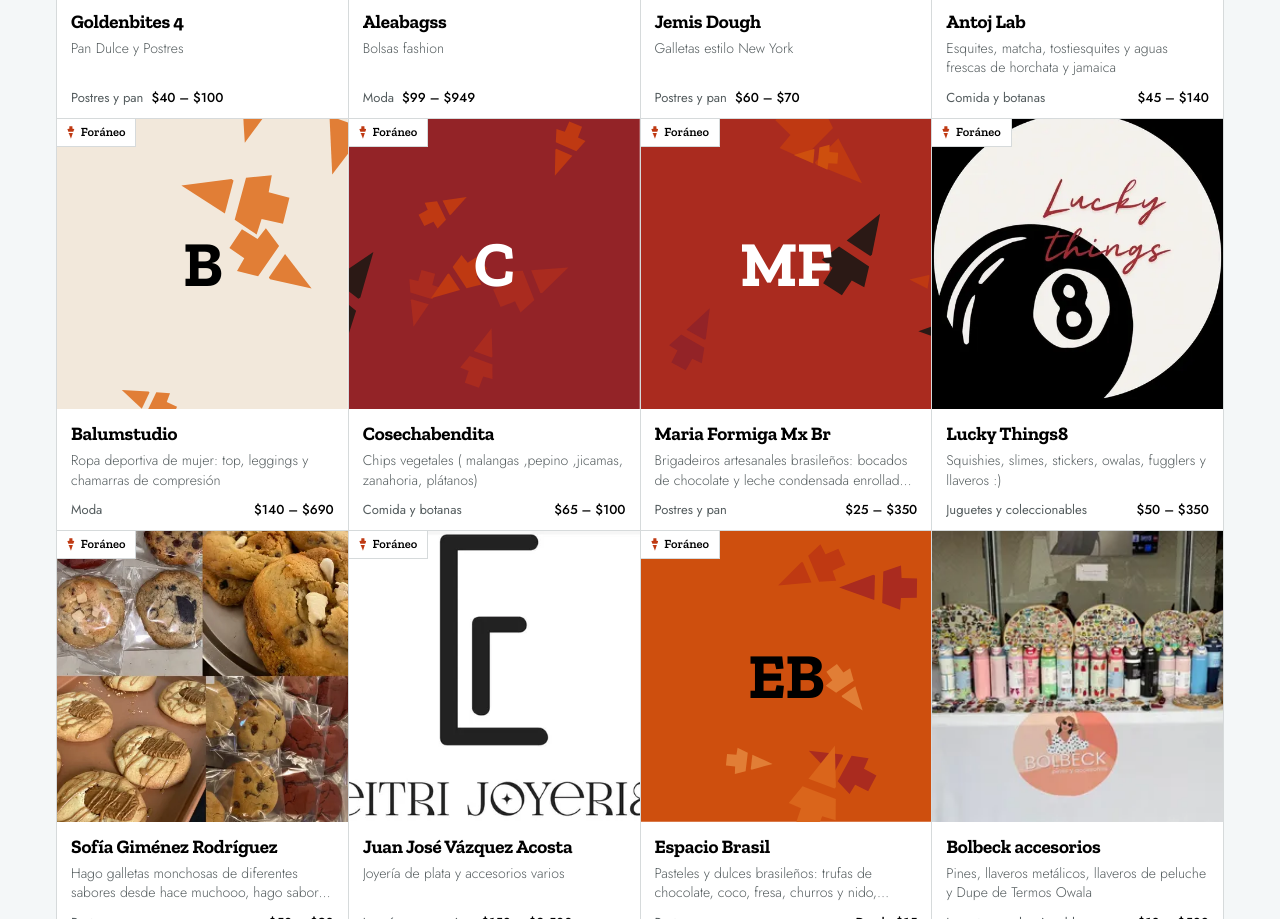
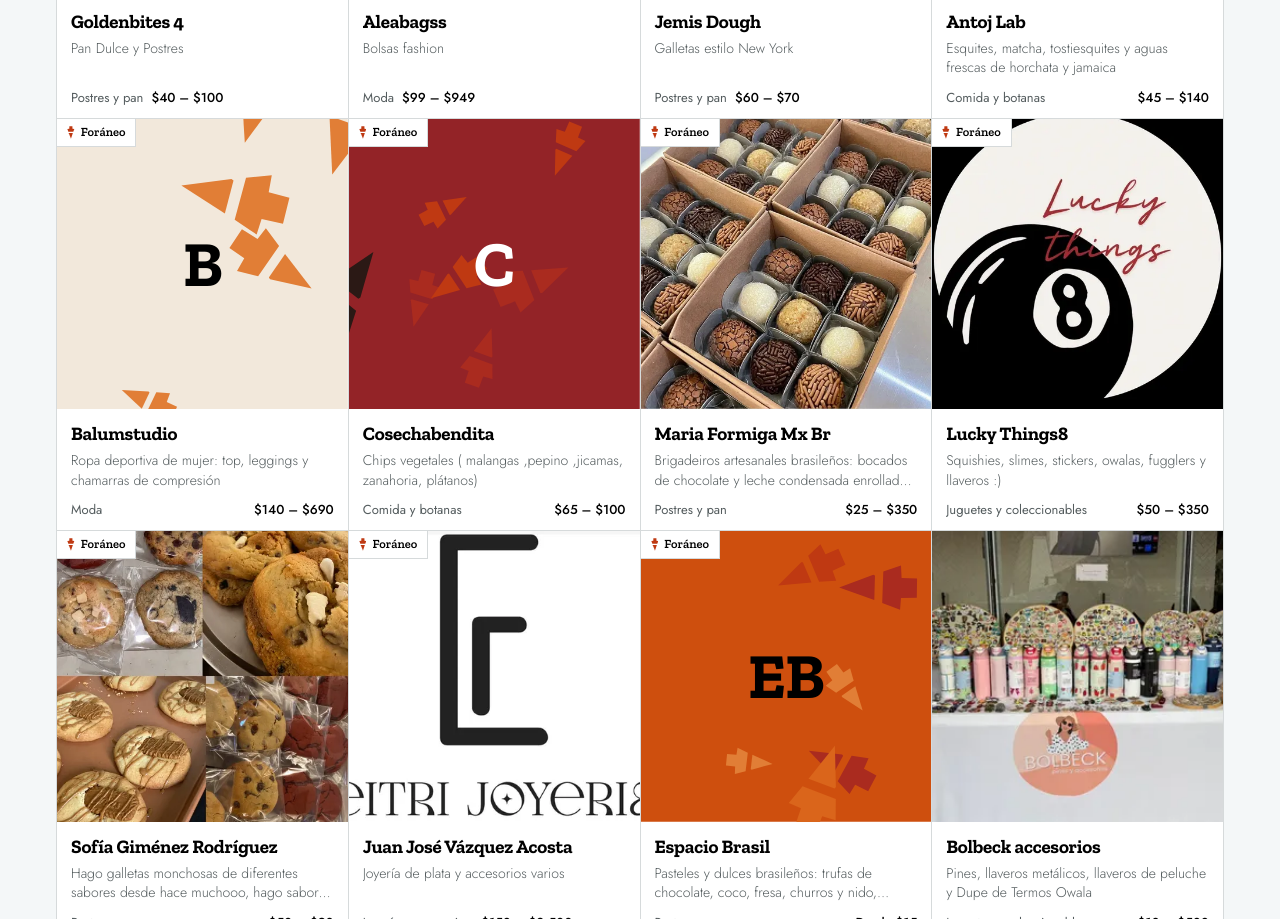
Before and after one commit to ADEFA-Norte/mercadito-foraneo, a website: page index.html in a window 1280 px wide. Shown: the part 1548-2467 px from the top of the page. Drawn offline with nearby package versions, Linux system fonts and the light colour scheme.

Commit message:
Fotos de Maria Formiga, Espacio Brasil y Bruno y Oli

```diff
--- a/index.html
+++ b/index.html
@@ -316,7 +316,7 @@
   {"id":"E-008","nombre":"Antoj Lab","categoria":"Comida y botanas","foraneo":true,"estado":"","desc":"Esquites, matcha, tostiesquites y aguas frescas de horchata y jamaica","desc_full":"Esquites, matcha, tostiesquites y aguas frescas de horchata y jamaica","rango":"$45 – $140","stand":"","pagos":"","wa":"526562536534","ig":"antoj.lab","fotos":[]},
   {"id":"E-009","nombre":"Balumstudio","categoria":"Moda","foraneo":true,"estado":"","desc":"Ropa deportiva de mujer: top, leggings y chamarras de compresión","desc_full":"Ropa deportiva de mujer: top, leggings y chamarras de compresión","rango":"$140 – $690","stand":"","pagos":"","wa":"527222455270","ig":"balumstudio","fotos":[]},
   {"id":"E-010","nombre":"Cosechabendita","categoria":"Comida y botanas","foraneo":true,"estado":"","desc":"Chips vegetales ( malangas ,pepino ,jicamas, zanahoria, plátanos)","desc_full":"Chips vegetales ( malangas ,pepino ,jicamas, zanahoria, plátanos)","rango":"$65 – $100","stand":"","pagos":"","wa":"522211671481","ig":"cosechabendita","fotos":[]},
-  {"id":"E-011","nombre":"Maria Formiga Mx Br","categoria":"Postres y pan","foraneo":true,"estado":"","desc":"Brigadeiros artesanales brasileños: bocados de chocolate y leche condensada enrollados a mano, sin gluten y sin conservadores. Muchos sabores, cajas de regalo y…","desc_full":"Brigadeiros artesanales brasileños: bocados de chocolate y leche condensada enrollados a mano, sin gluten y sin conservadores. Muchos sabores, cajas de regalo y charolas para eventos, con personalización de colores según las preferencias del cliente","rango":"$25 – $350","stand":"","pagos":"","wa":"525611097807","ig":"maria_formiga_mx_br","fotos":[]},
+  {"id":"E-011","nombre":"Maria Formiga Mx Br","categoria":"Postres y pan","foraneo":true,"estado":"","desc":"Brigadeiros artesanales brasileños: bocados de chocolate y leche condensada enrollados a mano, sin gluten y sin conservadores. Muchos sabores, cajas de regalo y…","desc_full":"Brigadeiros artesanales brasileños: bocados de chocolate y leche condensada enrollados a mano, sin gluten y sin conservadores. Muchos sabores, cajas de regalo y charolas para eventos, con personalización de colores según las preferencias del cliente","rango":"$25 – $350","stand":"","pagos":"","wa":"525611097807","ig":"maria_formiga_mx_br","fotos":["img/expositores/E-011-1.webp","img/expositores/E-011-2.webp"]},
   {"id":"E-012","nombre":"Lucky Things8","categoria":"Juguetes y coleccionables","foraneo":true,"estado":"","desc":"Squishies, slimes, stickers, owalas, fugglers y llaveros :)","desc_full":"Squishies, slimes, stickers, owalas, fugglers y llaveros :)","rango":"$50 – $350","stand":"","pagos":"","wa":"527227073018","ig":"lucky_things8","fotos":["img/expositores/E-012-1.webp"]},
   {"id":"E-013","nombre":"Sofía Giménez Rodríguez","categoria":"Postres y pan","foraneo":true,"estado":"","desc":"Hago galletas monchosas de diferentes sabores desde hace muchooo, hago sabores como chispas con Nutella, red velvet, smore’s, cookies and cream, brookies, lotus, peanut…","desc_full":"Hago galletas monchosas de diferentes sabores desde hace muchooo, hago sabores como chispas con Nutella, red velvet, smore’s, cookies and cream, brookies, lotus, peanut butter…","rango":"$50 – $90","stand":"","pagos":"","wa":"527774299259","ig":"","fotos":["img/expositores/E-013-1.webp"]},
   {"id":"E-014","nombre":"Juan José Vázquez Acosta","categoria":"Joyería y accesorios","foraneo":true,"estado":"","desc":"Joyería de plata y accesorios varios","desc_full":"Joyería de plata y accesorios varios","rango":"$150 – $2,500","stand":"","pagos":"","wa":"524811136408","ig":"","fotos":["img/expositores/E-014-1.webp"]},
--- a/scripts/fotos.mjs
+++ b/scripts/fotos.mjs
@@ -17,6 +17,8 @@
   // Linha dividida Ana Janet Vera / Sebas Arce: as pastas vêm trocadas em relação às pessoas.
   "SEBASTIAN ARCE": "AR Watches",   // as fotos são de relógios
   "ANA JANET": "Morona",            // as fotos são de bolachas
+  // Foráneo sem marca: o nome vem do Instagram e o contacto é outro (Leonardo Wanderkoke)
+  "MARIA FORMIGA": "Maria Formiga Mx Br",
 };
 
 export const caminhoFoto = (id, k) => `${PASTA_SAIDA}/${id}-${k}.webp`;
```
Also changed, not shown: img/expositores/E-011-1.webp (added), img/expositores/E-011-2.webp (added), img/expositores/E-011-thumb.webp (added).
